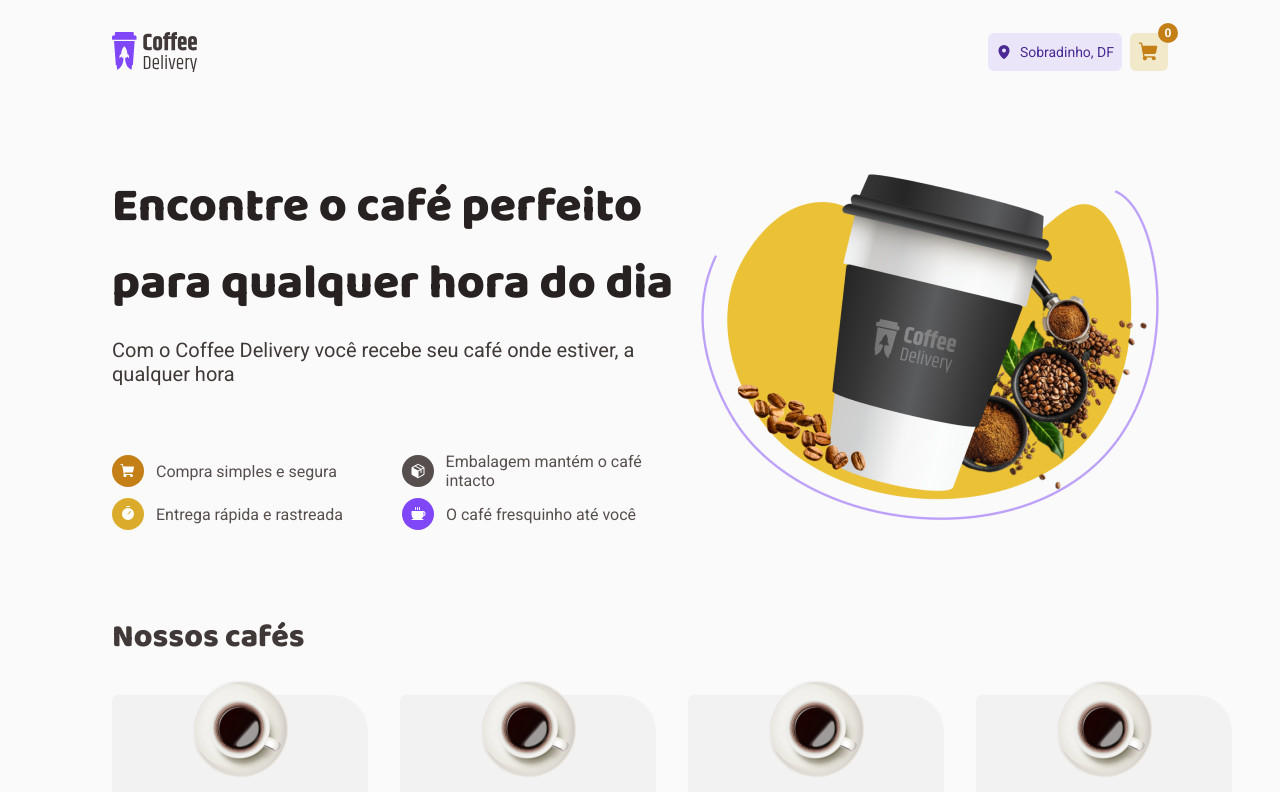
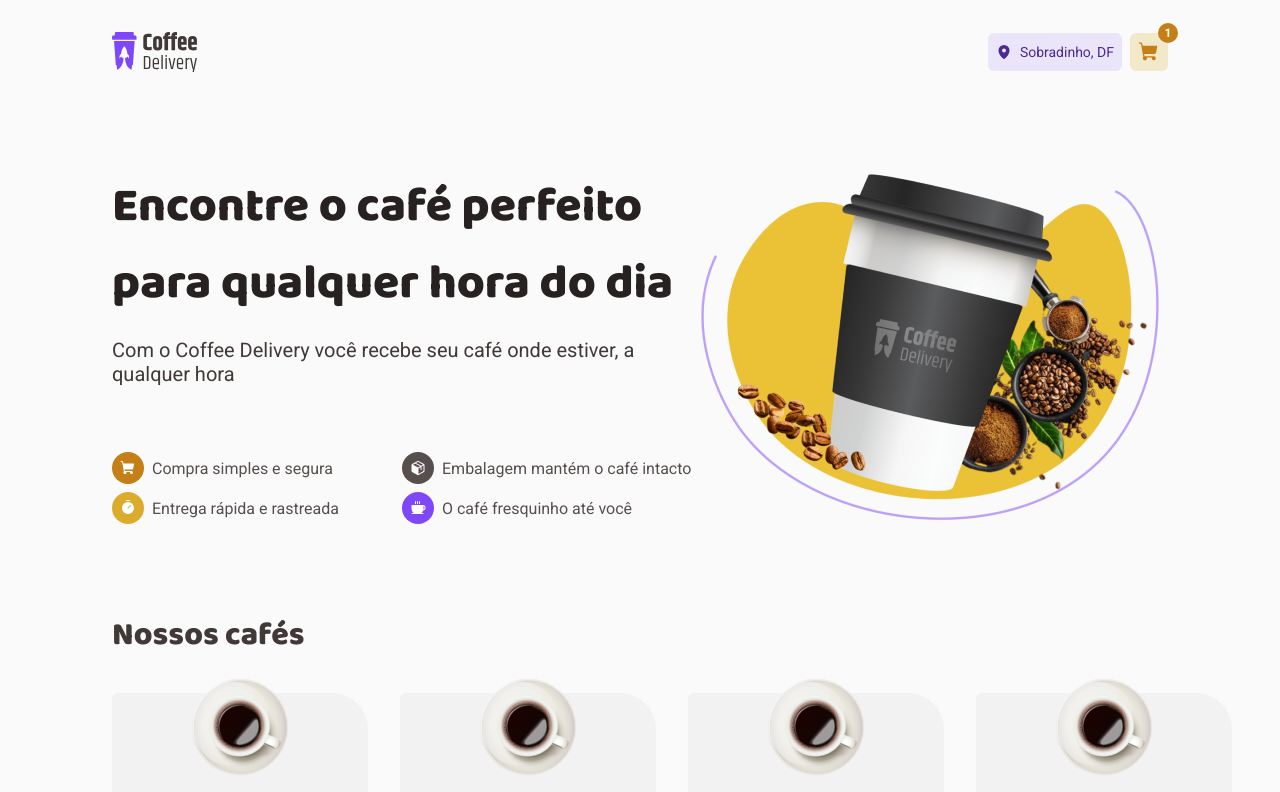
Before and after one commit to weickfer/coffee-delivery, a React (Vite) app: page / in a window 1280 px wide. Shown: the top 792 px of the page. Built offline with nearby package versions, Linux system fonts and the light colour scheme.

Commit message:
Done - Show Items Counter only Total Items is greater than 0

```diff
--- a/src/components/Header/index.tsx
+++ b/src/components/Header/index.tsx
@@ -5,6 +5,9 @@ import { CartButton } from '../CartButton'
 import { HeaderContainer, ShopLocation, CartItemsCounter } from './styles'
 
 export function Header() {
+  const totalItems = 1
+  const showItemsCounter = totalItems > 0
+
   return (
     <HeaderContainer>
       <img src={logoImg} alt="Coffee Delivery" />
@@ -16,7 +19,9 @@ export function Header() {
         </ShopLocation>
 
         <CartButton schema="yellow">
-          <CartItemsCounter>0</CartItemsCounter>
+          {showItemsCounter && (
+            <CartItemsCounter>{totalItems}</CartItemsCounter>
+          )}
         </CartButton>
       </nav>
     </HeaderContainer>
--- a/src/pages/Home/styles.ts
+++ b/src/pages/Home/styles.ts
@@ -88,7 +88,7 @@ export const IconContainer = styled.div<IconContainerProps>`
     const color = ICON_CONTAINER_COLORS[props.color]
     return props.theme.colors[color]
   }};
-  margin-right: 0.75rem;
+  margin-right: 0.5rem;
 
   svg {
     color: ${(props) => props.theme.colors.white};
```
